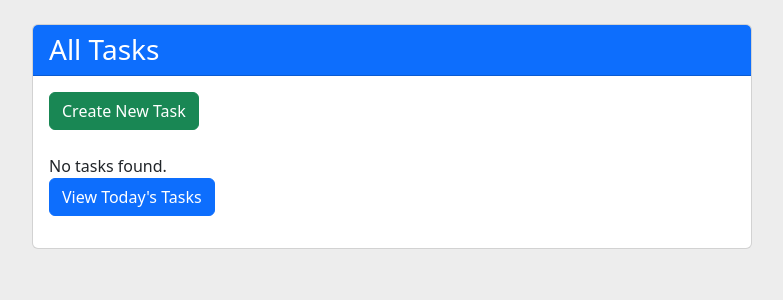
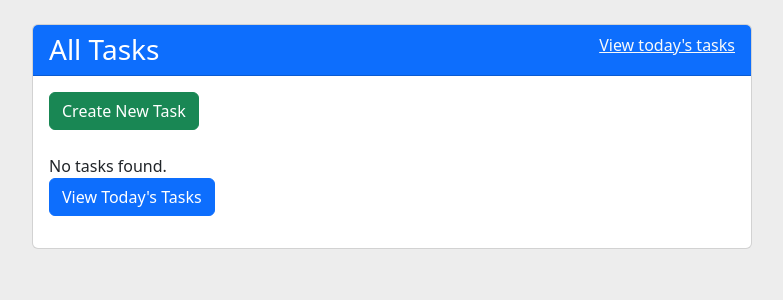
Before and after one commit to knutinator/spoon-planner, a Django app: page /tasks/ in a window 1280 px wide. Shown: the part 48-348 px from the top of the page, without its empty margins (248-1031 px from the left). Run offline with Django 3.2, Linux system fonts and the light colour scheme; the visitor is signed in with stand-in values (Sample User, id 1); data that the repository does not hold is empty.

Commit message:
Add navigation buttons to header

```diff
--- a/templates/home.html
+++ b/templates/home.html
@@ -9,6 +9,7 @@
         <div class="card mb-4">
           <div class="card-header bg-primary text-white">
             <h3 class="card-title mb-0 float-start">Today's Tasks</h3>
+            <a href="{% url 'task-list' %}" class="float-end text-light">View all tasks</a>
 
           </div>
           <div class="card-body">
--- a/templates/task_list.html
+++ b/templates/task_list.html
@@ -6,7 +6,8 @@
     <div class="col-12 col-md-8">
       <div class="card mb-4">
         <div class="card-header bg-primary text-white">
-          <h3 class="card-title mb-0">All Tasks</h3>
+          <h3 class="card-title mb-0 float-start">All Tasks</h3>
+          <a href="{% url 'home' %}" class="float-end text-light align-text-bottom">View today's tasks</a>
         </div>
         <div class="card-body">
 
```
